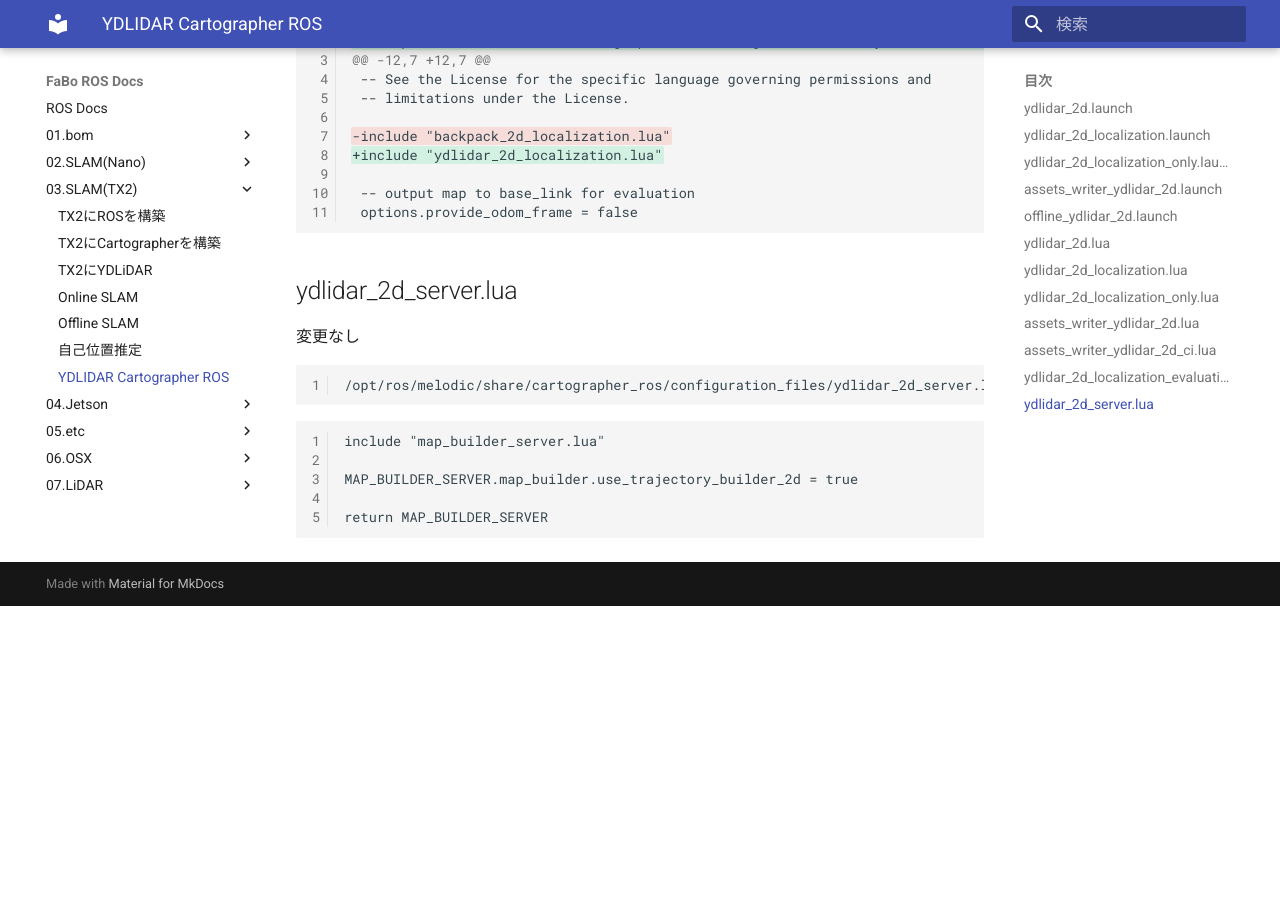
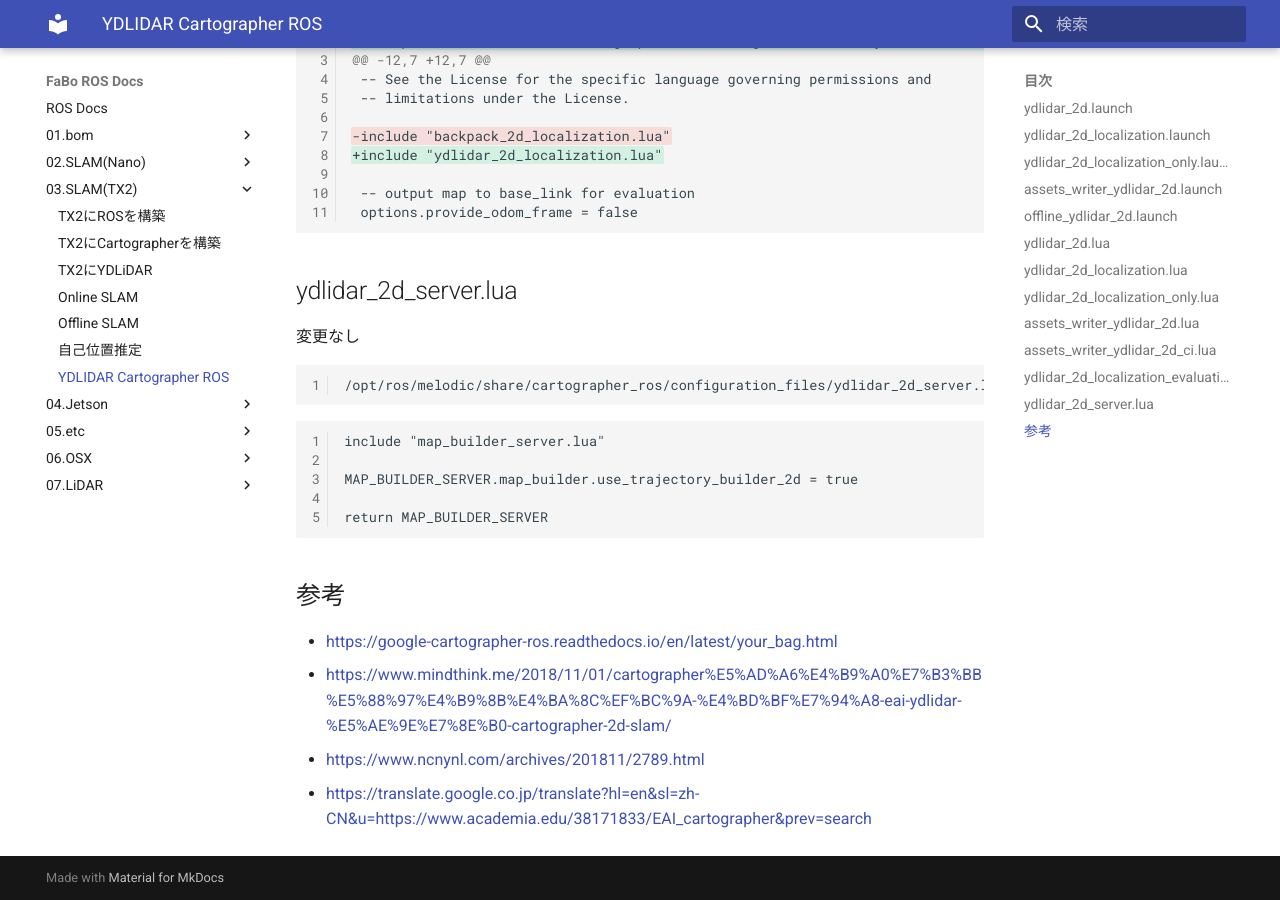
Before and after one commit to FaBoPlatform/ROSDocs, an MkDocs documentation site: the page built from docs/03.SLAM(TX2)/07.ydlidar_cartographer_ros.md, in a window 1280 px wide and 900 px high, scrolled down 6978 px. Built offline with MkDocs 1.6.1 and Material for MkDocs 9.7.7, drawn with Linux system fonts in a browser that asks for light colours; nearby versions of some CDN libraries; before the commit the page ends 7584 px from its top, so only the background shows below that.

Commit message:
add references

````diff
--- a/docs/03.SLAM(TX2)/07.ydlidar_cartographer_ros.md
+++ b/docs/03.SLAM(TX2)/07.ydlidar_cartographer_ros.md
@@ -353,3 +353,9 @@
 
 return MAP_BUILDER_SERVER
 ```
+
+## 参考
+* [https://google-cartographer-ros.readthedocs.io/en/latest/your_bag.html](https://google-cartographer-ros.readthedocs.io/en/latest/your_bag.html)
+* [https://www.mindthink.me/2018/11/01/cartographer%E5%AD%A6%E4%B9%A0%E7%B3%BB%E5%88%97%E4%B9%8B%E4%BA%8C%EF%BC%9A-%E4%BD%BF%E7%94%A8-eai-ydlidar-%E5%AE%9E%E7%8E%B0-cartographer-2d-slam/](https://www.mindthink.me/2018/11/01/cartographer%E5%AD%A6%E4%B9%A0%E7%B3%BB%E5%88%97%E4%B9%8B%E4%BA%8C%EF%BC%9A-%E4%BD%BF%E7%94%A8-eai-ydlidar-%E5%AE%9E%E7%8E%B0-cartographer-2d-slam/)
+* [https://www.ncnynl.com/archives/201811/2789.html](https://www.ncnynl.com/archives/201811/2789.html)
+* [https://translate.google.co.jp/translate?hl=en&sl=zh-CN&u=https://www.academia.edu/38171833/EAI_cartographer&prev=search](https://translate.google.co.jp/translate?hl=en&sl=zh-CN&u=https://www.academia.edu/38171833/EAI_cartographer&prev=search)
````
